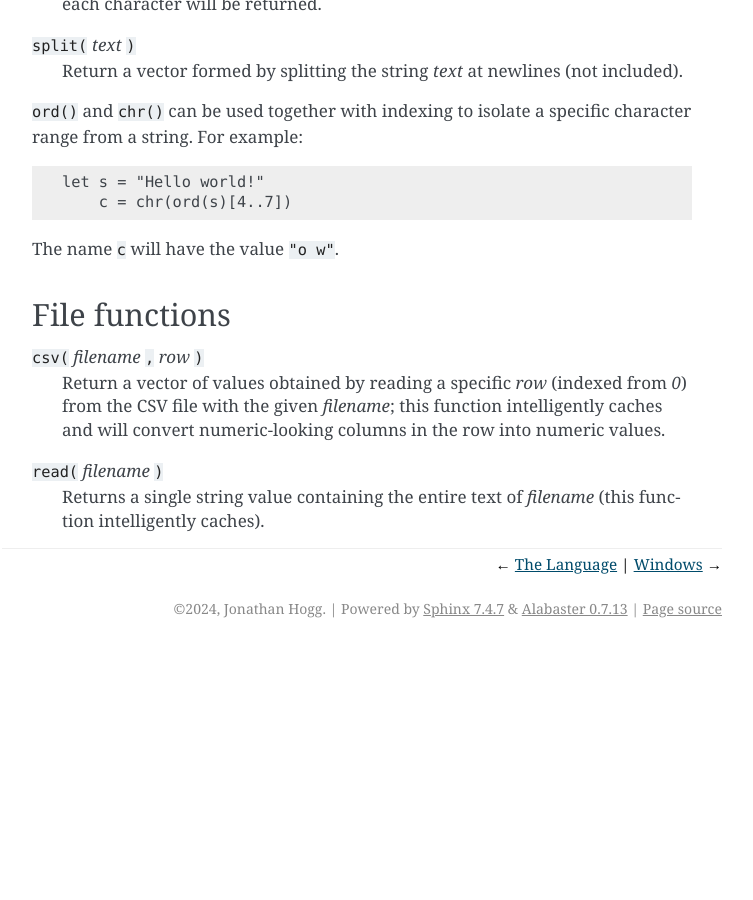
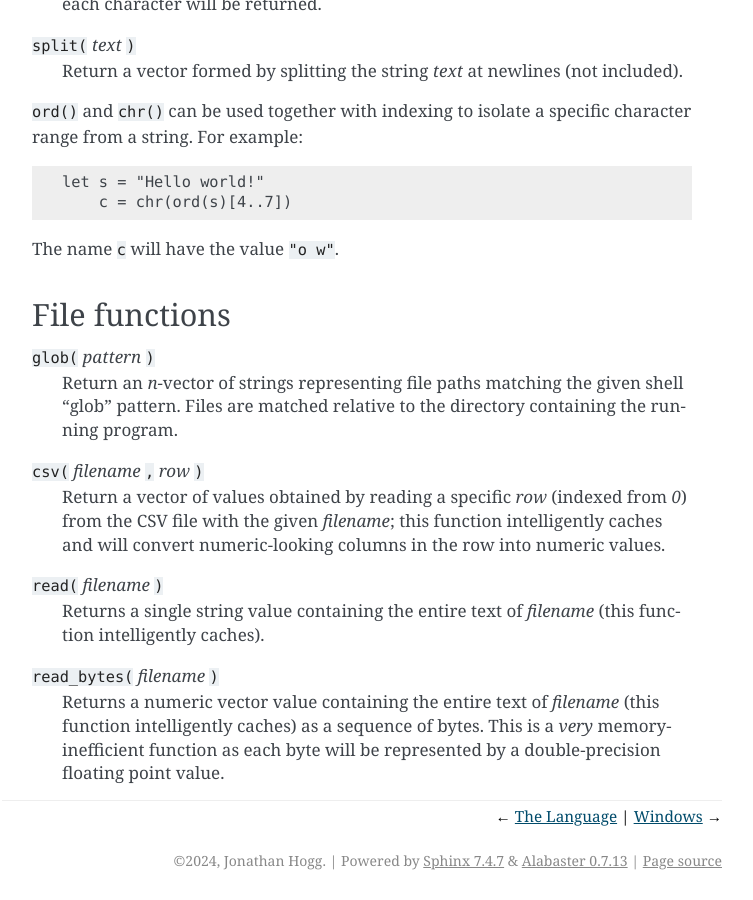
Before and after one commit to jonathanhogg/flitter, a Sphinx documentation site: the page built from docs/builtins.md, in a window 1280 px wide and 900 px high, scrolled down 8938 px. Shown: the whole window, without its empty margins (388-1141 px from the left). Built offline with Sphinx 7.4.7, drawn with Linux system fonts in a browser that asks for light colours; before the commit the page ends 9586 px from its top, so only the background shows below that.

Commit message:
Addition of a `glob` function
This is a *bit* of a hack. Add missing documentation for `read_bytes()`
function.

```diff
--- a/docs/builtins.md
+++ b/docs/builtins.md
@@ -382,6 +382,11 @@ The name `c` will have the value `"o w"`.
 
 ## File functions
 
+`glob(` *pattern* `)`
+: Return an *n*-vector of strings representing file paths matching the given
+shell "glob" pattern. Files are matched relative to the directory containing
+the running program.
+
 `csv(` *filename* `,` *row* `)`
 : Return a vector of values obtained by reading a
 specific *row* (indexed from *0*) from the CSV file with the given *filename*;
@@ -391,3 +396,9 @@ the row into numeric values.
 `read(` *filename* `)`
 : Returns a single string value containing the entire text of *filename* (this
 function intelligently caches).
+
+`read_bytes(` *filename* `)`
+: Returns a numeric vector value containing the entire text of *filename* (this
+function intelligently caches) as a sequence of bytes. This is a *very*
+memory-inefficient function as each byte will be represented by a
+double-precision floating point value.
```
Also changed, not shown: 2 other files.
